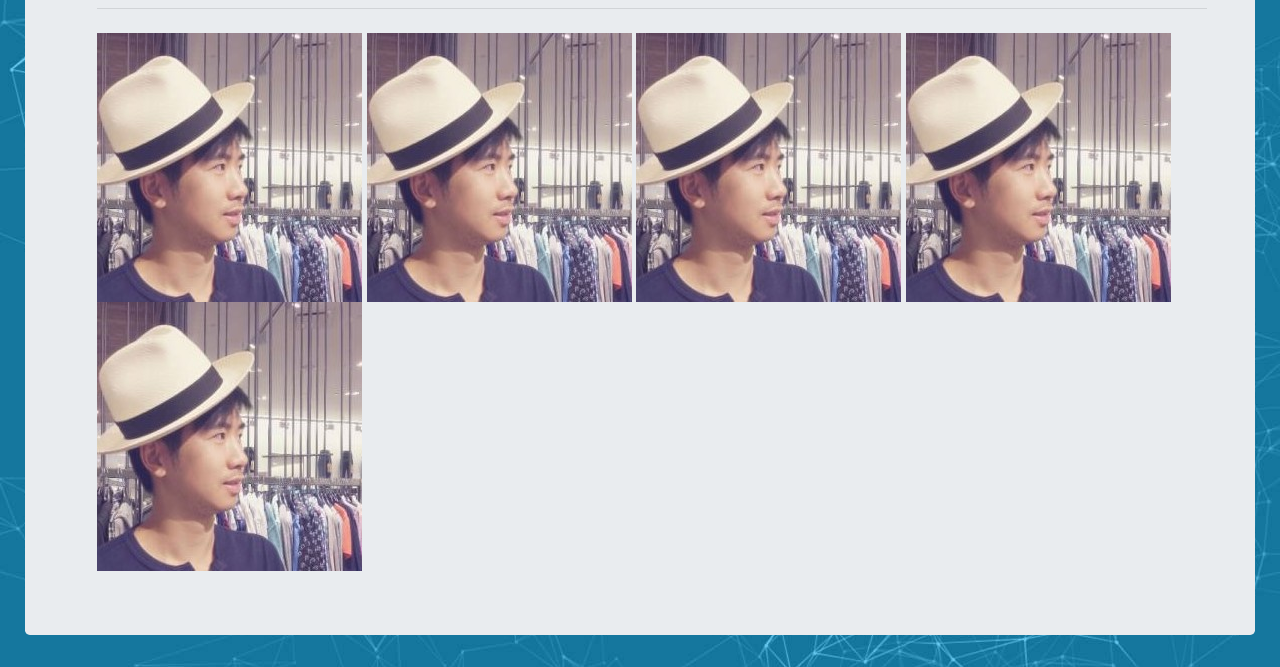
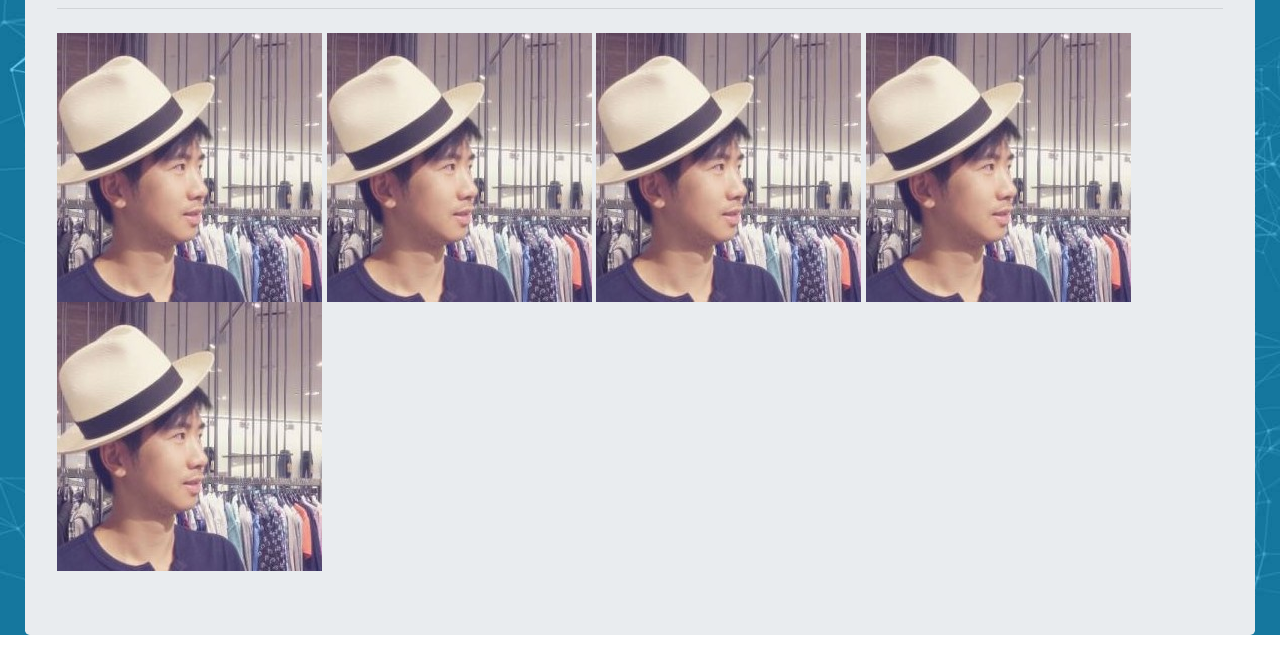
Before and after one commit to Wilsonruan/2-Responsive-Portfolio, a plain HTML site: page portfolio.html in a window 1280 px wide. Shown: the part 212-879 px from the top of the page. After the commit the page ends 847 px from the top, so only its background shows below. Drawn offline with nearby package versions, Linux system fonts and the light colour scheme.

Commit message:
Adjusted all body in each html to move left 25px to match header's line. I removed container and replace with adjustment to appear the three pages are more similiar.

```diff
--- a/Assets/Style/style.css
+++ b/Assets/Style/style.css
@@ -31,7 +31,6 @@ header {
   .float-left {
     float: left;
     margin-right: 25px;
-    margin-left: 25px;
   }
   .float-left-2 {
     float: left;
@@ -67,3 +66,6 @@ header {
       padding: 0.625rem;
       resize: vertical;
     }
+    .text-1 {
+      top: 0;
+    }
--- a/portfolio.html
+++ b/portfolio.html
@@ -24,8 +24,7 @@
     </nav>
   </header>
 <body>
-    <div class="jumbotron float-left">
-        <div class="container float-left">
+  <div class="jumbotron adjustment float-left">
           <h1>Portfolio</h1>
           <hr class="my-4">
           <article>
```
Also changed, not shown: contact.html (+0 -2 lines), index.html (+1 -3 lines).
